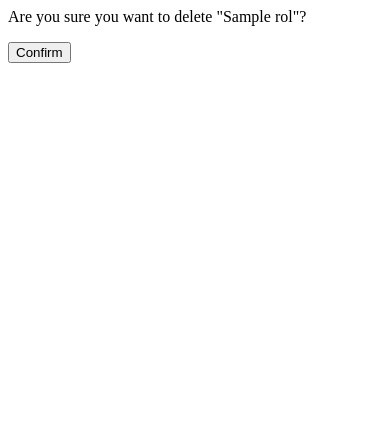
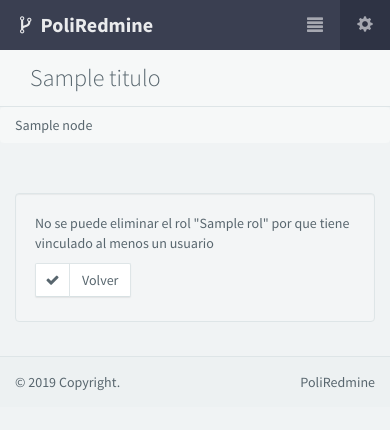
Before and after one commit to jlpalaciosb/poli-redmine, a Django app: template roles_sistema/templates/roles_sistema/eliminar_rol.html in a window 390 px wide. Shown: the top 430 px of the page. Run offline with Django 3.2, Linux system fonts and the light colour scheme; the template is opened without the code that fills it: most values are stand-ins (such as "Sample title", 1, 10 or a date in 2020); some libraries are stand-ins or nearby versions.

Commit message:
IS2-3 Agregada la funcionalidad de eliminar Rol Administrativo
Copiado de la rama IS2-2

```diff
--- a/roles_sistema/templates/roles_sistema/eliminar_rol.html
+++ b/roles_sistema/templates/roles_sistema/eliminar_rol.html
@@ -1,4 +1,61 @@
-<form action="" method="post">{% csrf_token %}
-    <p>Are you sure you want to delete "{{ rol }}"?</p>
-    <input type="submit" value="Confirm" />
-</form>
+{% extends 'layout/layout.html' %}
+
+{% block content %}
+    {% block titulo %}
+        <div class="bg-light lter b-b wrapper-md col-md-12">
+            <h1 class="m-n font-thin h3 col-lg-6">{{ titulo }}</h1>
+        </div>
+    {% endblock %}
+
+    {% block breadcrumbs %}
+        {{ block.super }}
+    {% endblock %}
+
+    <div class="wrapper-md">
+        <div class="well m-t bg-light lt">
+            {% if eliminable %}
+                <form action="" method="post">
+                    {% csrf_token %}
+                    <div class="row">
+                        <div class="col-xs-12">
+                            <p>Seguro que quiere eliminar el el "{{ rol }}"?</p>
+                        </div>
+                    </div>
+                    <div class="row">
+                        <div class="col-xs-12">
+                            <button type="submit" class="btn m-b-xs btn-danger btn-addon">
+                                <i class="fa fa-check"></i>
+                                Confirmar
+                            </button>
+                            <a href="{% url 'rol_sistema:ver' rol.id %}">
+                                <button type="button" class="btn m-b-xs btn-default btn-addon">
+                                    <i class="fa fa-close"></i>
+                                    Cancelar
+                                </button>
+                            </a>
+                        </div>
+                    </div>
+                </form>
+            {% else %}
+                <div class="row">
+                    <div class="col-xs-12">
+                        <p>
+                            No se puede eliminar el rol "{{ rol.name }}" por que tiene
+                            vinculado al menos un usuario
+                        </p>
+                    </div>
+                </div>
+                <div class="row">
+                    <div class="col-xs-12">
+                        <a href="{% url 'rol_sistema:ver' rol.id %}">
+                            <button type="button" class="btn m-b-xs btn-default btn-addon">
+                                <i class="fa fa-check"></i>
+                                Volver
+                            </button>
+                        </a>
+                    </div>
+                </div>
+            {% endif %}
+        </div>
+    </div>
+{% endblock %}
```
Also changed, not shown: roles_sistema/templates/roles_sistema/change_perfil.html (+2 -18 lines), roles_sistema/views.py (+23 -6 lines).
